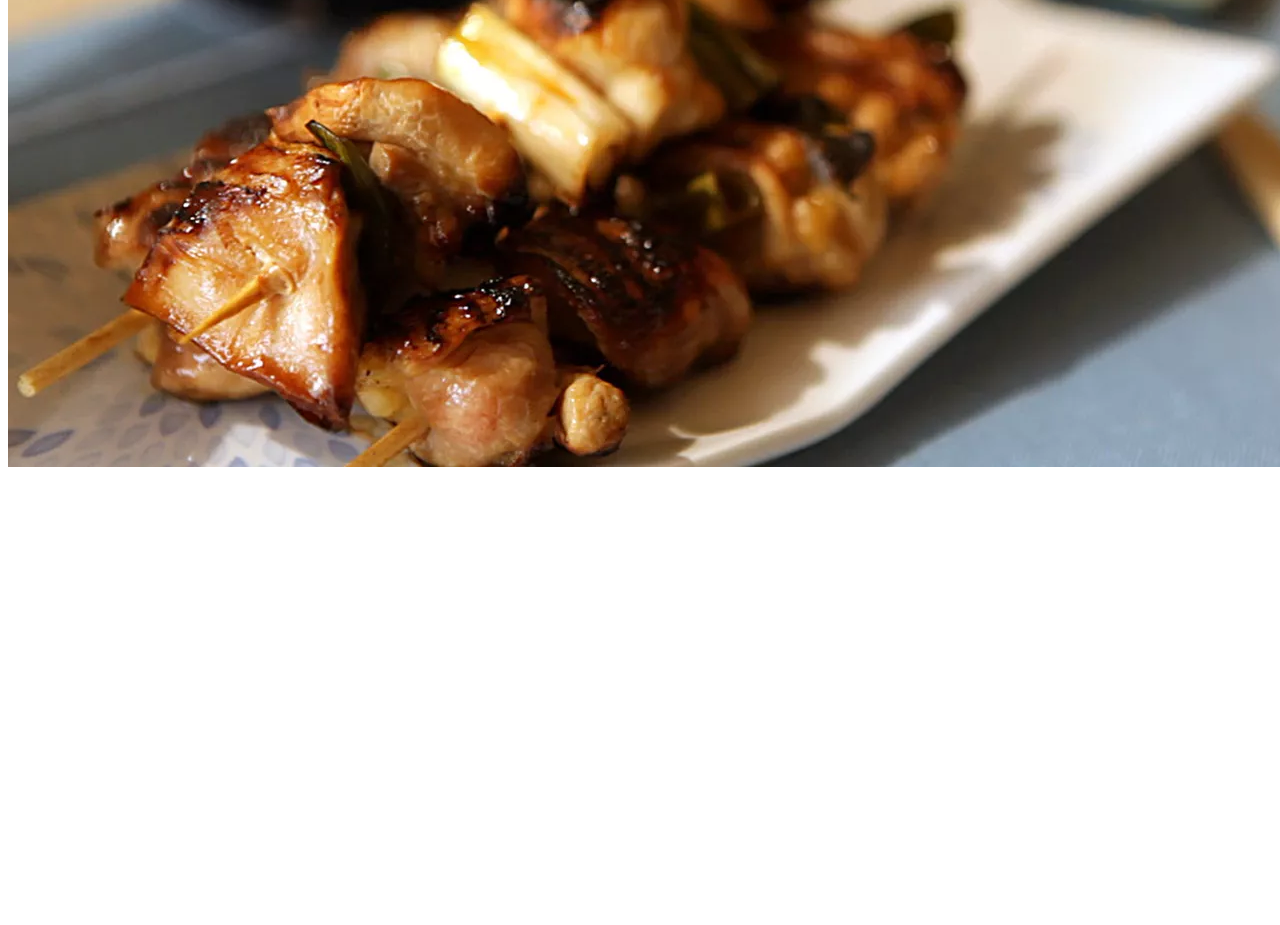
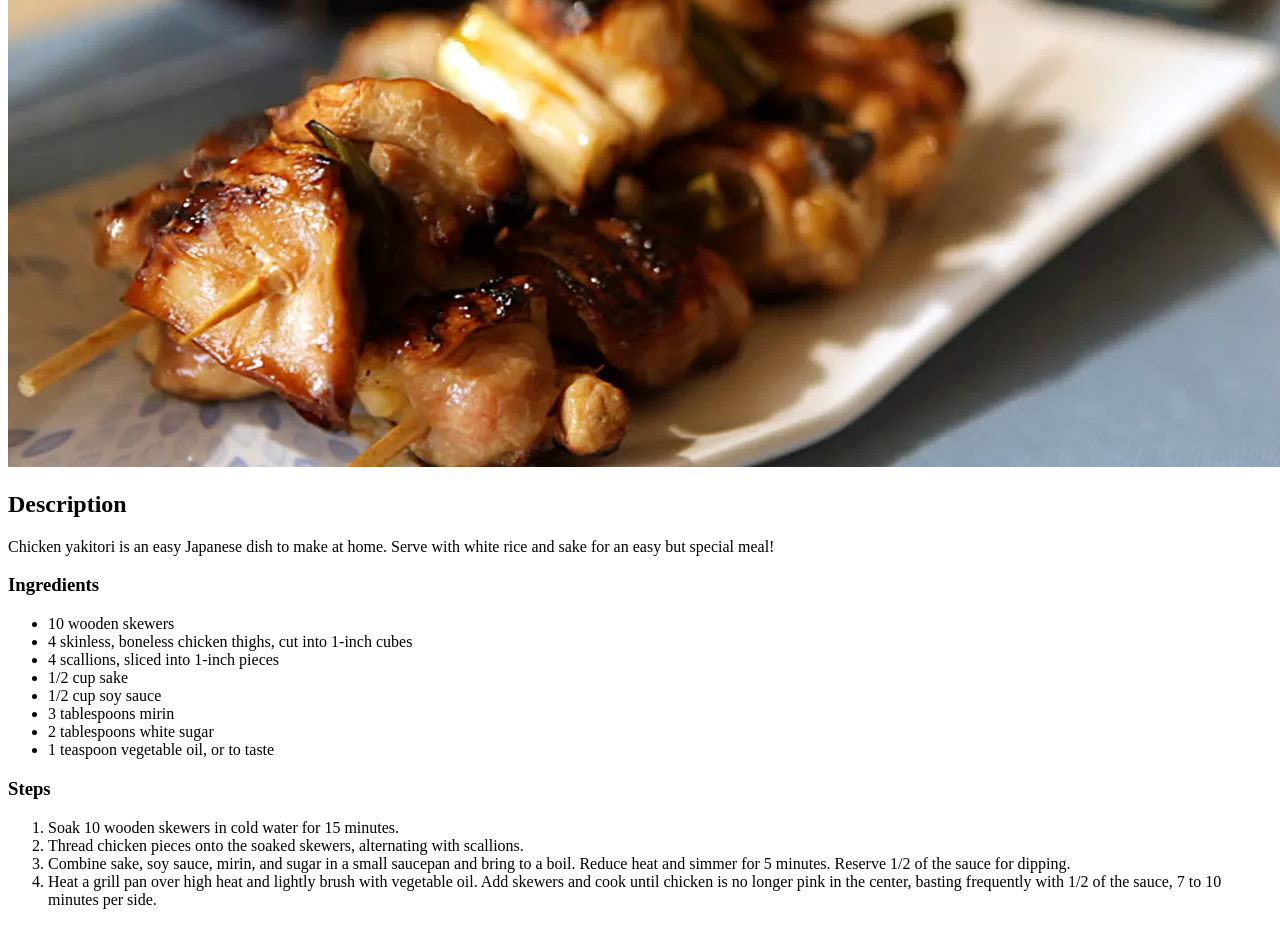
Before and after one commit to A3Meza/odin_recipes, a plain HTML site: page recipes/yakitori.html in a window 1280 px wide. Shown: the part 457-1382 px from the top of the page. Before the commit the page ends 936 px from the top, so only its background shows below. Drawn offline with Linux system fonts and the light colour scheme.

Commit message:
Complete yakitori.html

```diff
--- a/recipes/yakitori.html
+++ b/recipes/yakitori.html
@@ -4,10 +4,30 @@
     <meta charset="UTF-8">
     <meta http-equiv="X-UA-Compatible" content="IE=edge">
     <meta name="viewport" content="width=device-width, initial-scale=1.0">
-    <title>Document</title>
+    <title>Easy Chicken Yakitori</title>
 </head>
 <body>
     <h1>Easy Chicken Yakitori</h1>
-    <img src="../images/easy-chicken-takiyori.webp" alt="">
+    <img src="../images/easy-chicken-takiyori.webp" alt="a chicken recipe">
+    <h2>Description</h2>
+    <p>Chicken yakitori is an easy Japanese dish to make at home. Serve with white rice and sake for an easy but special meal!</p>
+    <h3>Ingredients</h3>
+    <ul>
+        <li>10 wooden skewers</li>
+        <li>4 skinless, boneless chicken thighs, cut into 1-inch cubes</li>
+        <li>4 scallions, sliced into 1-inch pieces</li>
+        <li>1/2 cup sake</li>
+        <li>1/2 cup soy sauce</li>
+        <li>3 tablespoons mirin</li>
+        <li>2 tablespoons white sugar</li>
+        <li>1 teaspoon vegetable oil, or to taste</li>
+    </ul>
+    <h3>Steps</h3>
+    <ol>
+        <li> Soak 10 wooden skewers in cold water for 15 minutes. </li>
+        <li> Thread chicken pieces onto the soaked skewers, alternating with scallions. </li>
+        <li> Combine sake, soy sauce, mirin, and sugar in a small saucepan and bring to a boil. Reduce heat and simmer for 5 minutes. Reserve 1/2 of the sauce for dipping. </li>
+        <li> Heat a grill pan over high heat and lightly brush with vegetable oil. Add skewers and cook until chicken is no longer pink in the center, basting frequently with 1/2 of the sauce, 7 to 10 minutes per side. </li>
+    </ol>
 </body>
 </html>
```
